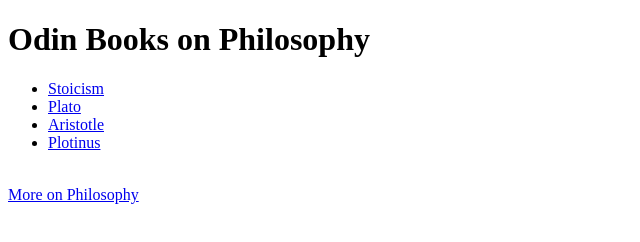
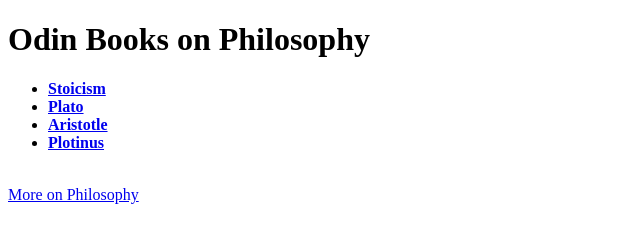
Before and after one commit to butagoodlife/odin-books, a plain HTML site: page index.html in a window 1280 px wide. Shown: the whole page, without its empty margins (0-640 px from the left). Drawn offline with Linux system fonts and the light colour scheme.

Commit message:
index.html

```diff
--- a/index.html
+++ b/index.html
@@ -9,10 +9,10 @@
 <body>
     <h1>Odin Books on Philosophy</h1>
     <ul>
-        <li><a href="./books/stoics.html"> Stoicism</a></li>
-        <li><a href="./books/plato.html"> Plato </a></li>
-        <li><a href="./books/aristotle.html"> Aristotle </a></li>
-        <li><a href="./books/plotinus.html"> Plotinus</a></li>
+        <li><a href="./books/stoics.html"> <strong>Stoicism</strong></a></li>
+        <li><a href="./books/plato.html"> <strong>Plato</strong> </a></li>
+        <li><a href="./books/aristotle.html"> <strong>Aristotle</strong> </a></li>
+        <li><a href="./books/plotinus.html"> <strong>Plotinus</strong></a></li>
     </ul>
 <br>
 <a href="https://plato.stanford.edu/">More on Philosophy</a>
```
